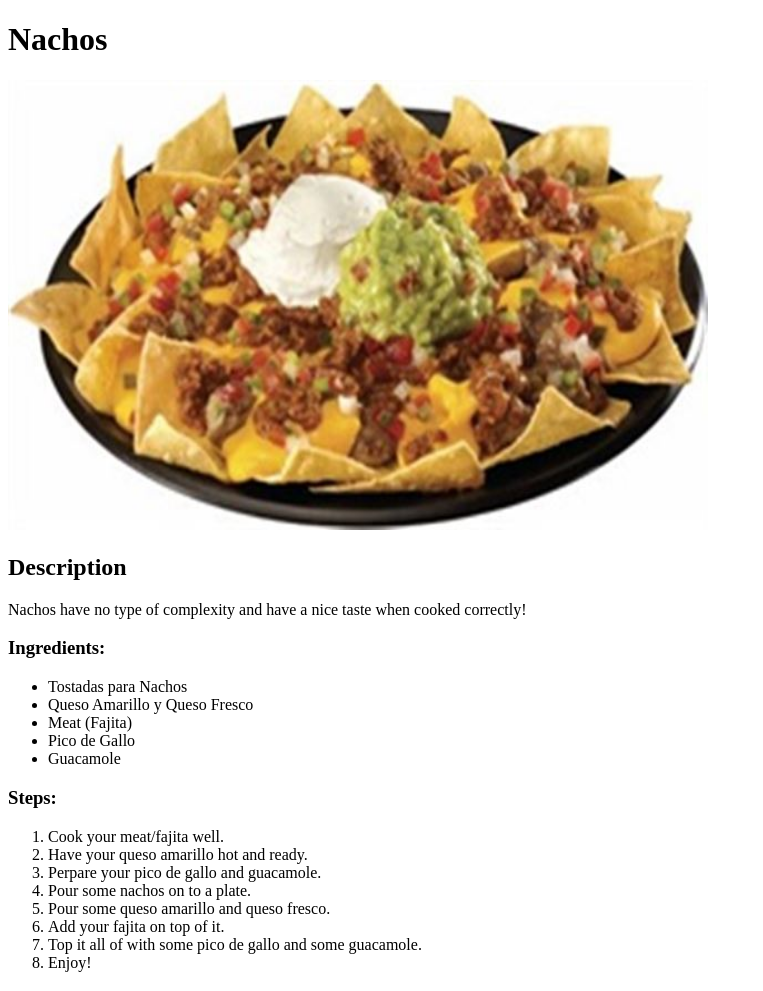
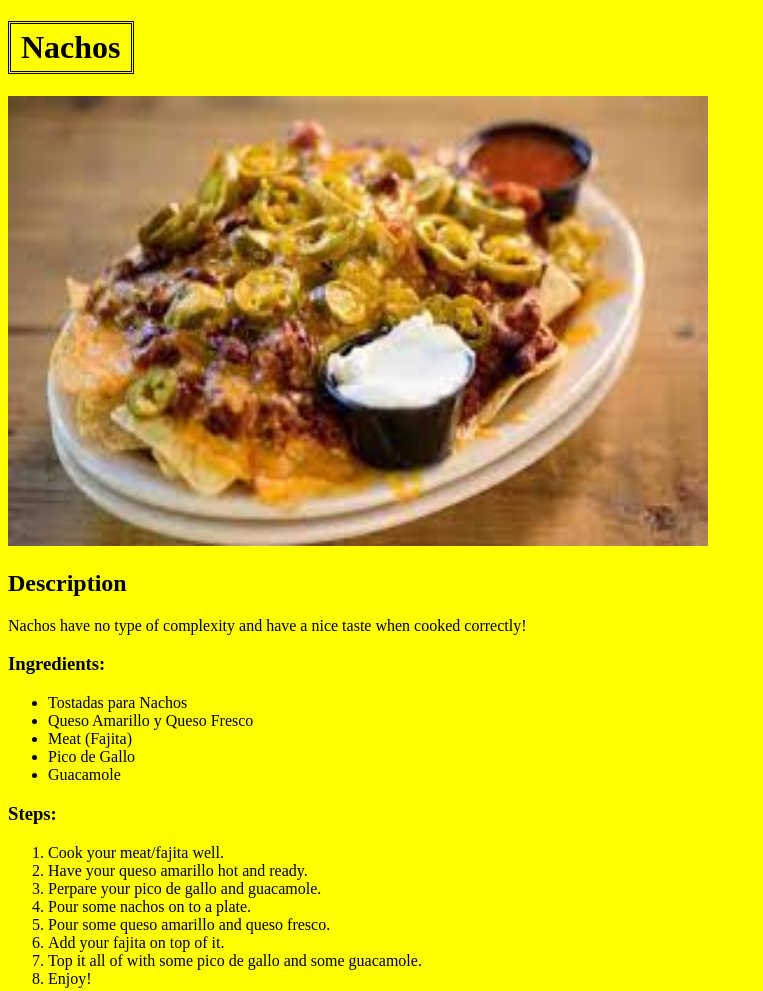
Before and after one commit to evanmtz/odin-recipes, a plain HTML site: page recipes_html/nachos.html in a window 1280 px wide. Shown: the whole page, without its empty margins (0-763 px from the left). Drawn offline with Linux system fonts and the light colour scheme.

Commit message:
Adding CSS to nachos page

```diff
--- a/recipes_css/nachos.css
+++ b/recipes_css/nachos.css
@@ -0,0 +1,11 @@
+html {
+    background-color: yellow;
+}
+
+h1 {
+    border: double;
+    width: 100px;
+    padding: 5px;
+    padding-right: 10px;
+    padding-left: 10px;
+}
--- a/recipes_html/nachos.html
+++ b/recipes_html/nachos.html
@@ -3,11 +3,12 @@
     <head>
         <meta charset="UTF-8">
         <title>Nachos Recipe</title>
+        <link rel="stylesheet" href="../recipes_css/nachos.css">
     </head>
 
     <body>
         <h1>Nachos</h1>
-        <img src="../images/nachos.jpg" width="700px" height="450px" alt="Picture of Nachos.">
+        <img src="../images/nachos.jpeg" width="700px" height="450px" alt="Picture of Nachos.">
         <h2><strong>Description</strong></h2>
         <p>Nachos have no type of complexity and have a nice taste when cooked correctly!</p>
 
```
Also changed, not shown: images/nachos.jpeg (added), images/nachos.jpg (deleted).
